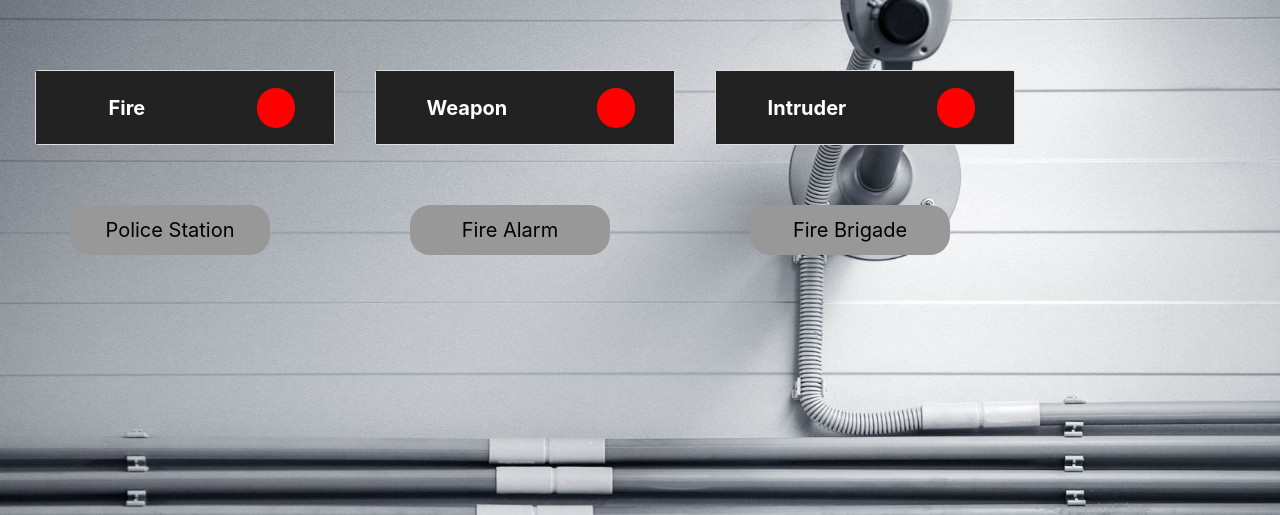
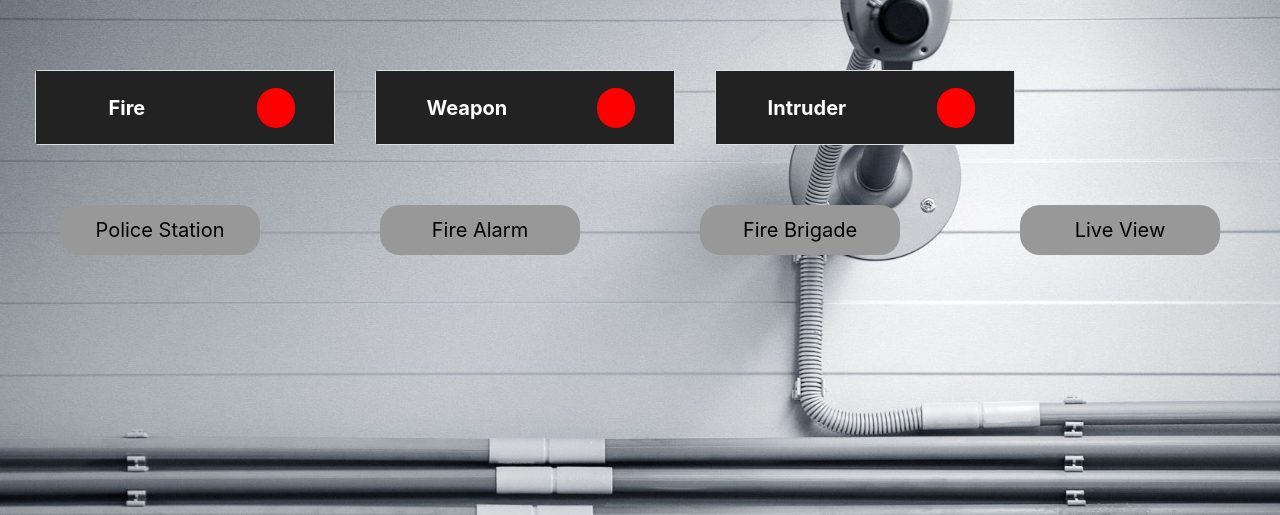
Before and after one commit to rajshah9914/Smart-Surveillance-Client, a Flask app: template templates/index.html in a window 1280 px wide. Shown: the part 116-631 px from the top of the page. Run offline with Flask 2, Linux system fonts and the light colour scheme; the template is opened without the code that fills it, so the values that code supplies are empty; some libraries are stand-ins or nearby versions.

Commit message:
Update index.html

```diff
--- a/templates/index.html
+++ b/templates/index.html
@@ -192,6 +192,11 @@
         <div class="aCard">
                 <a href="/sms">Fire Brigade</a>
         </div>
+        <div class='aCard'>
+            <!-- <div class="wrapper"> -->
+                <a href="http://ardotslash.herokuapp.com/">Live View</a>
+            <!-- </div> -->
+        </div>
     </div>
 </body>
 </html>
```
